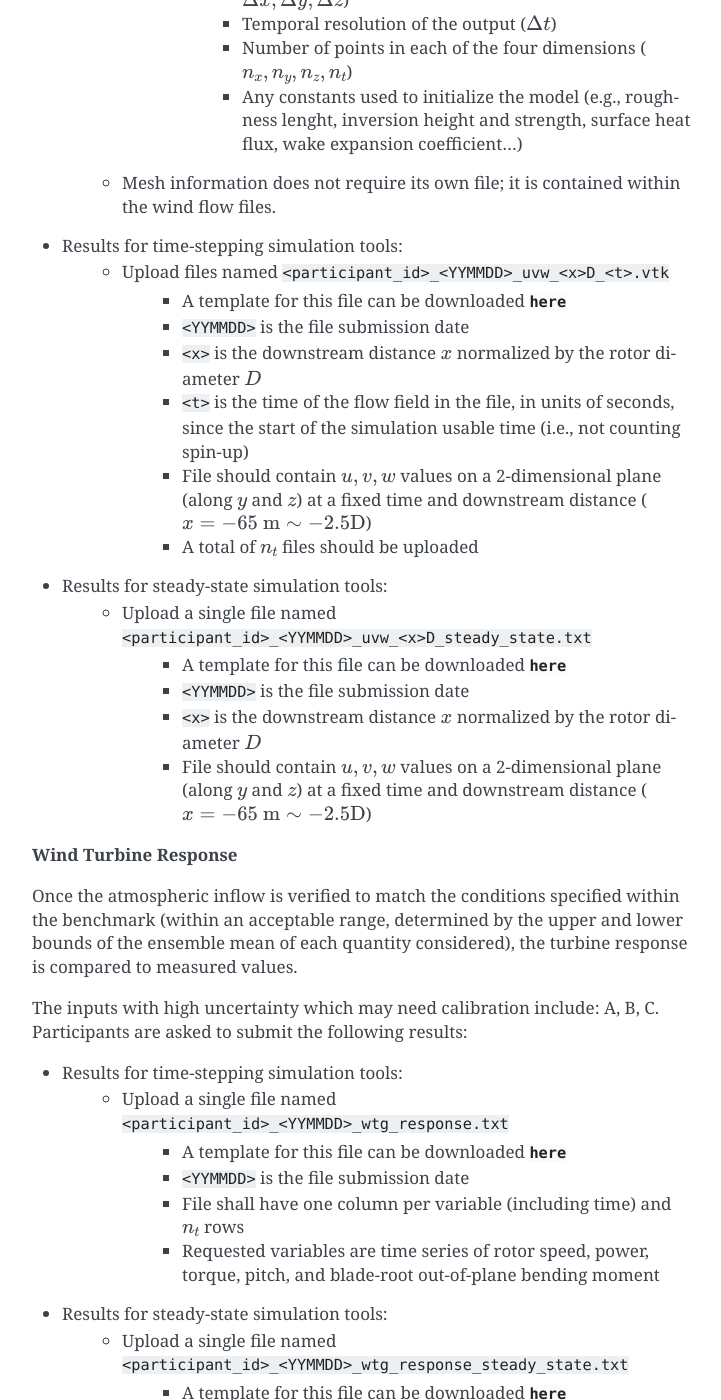
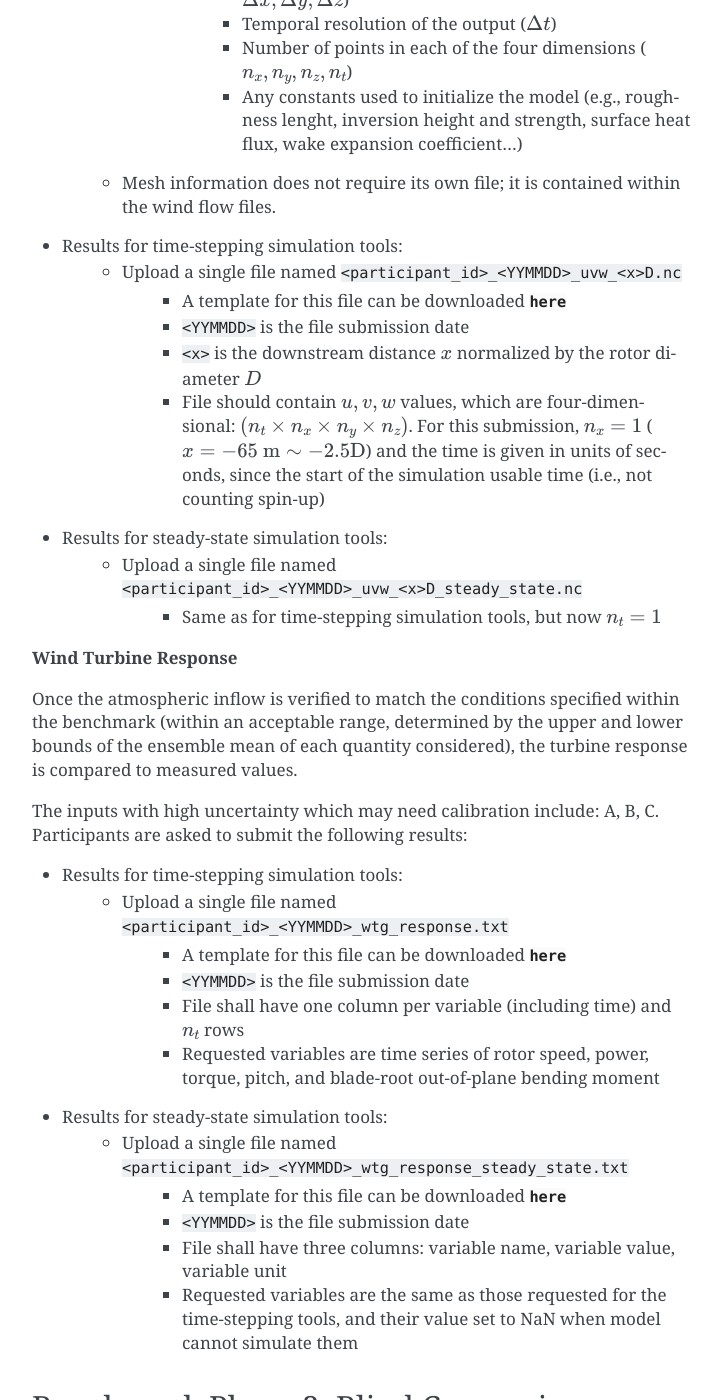
Before and after one commit to pdoubraw/wakebench_swift, a Sphinx documentation site: the page built from docs/source/simulations.rst, in a window 1280 px wide and 1400 px high, scrolled down 1736 px. Shown: the whole window, without its empty margins (388-1109 px from the left). Built offline with Sphinx 7.4.7, drawn with Linux system fonts in a browser that asks for light colours; some of the changed text lies outside the part shown.

Commit message:
updated docs for netcdf

```diff
--- a/docs/source/simulations.rst
+++ b/docs/source/simulations.rst
@@ -53,19 +53,14 @@ The inputs with high uncertainty which may need calibration include: roughness l
             - Any constants used to initialize the model (e.g., roughness lenght, inversion height and strength, surface heat flux, wake expansion coefficient...)
     - Mesh information does not require its own file; it is contained within the wind flow files.
 - Results for time-stepping simulation tools:
-    - Upload files named ``<participant_id>_<YYMMDD>_uvw_<x>D_<t>.vtk``
-        - A template for this file can be downloaded :download:`here <../../file_templates/template_181001_uvw_-2.5D_0.vtk>`
+    - Upload a single file named ``<participant_id>_<YYMMDD>_uvw_<x>D.nc``
+        - A template for this file can be downloaded :download:`here <../../file_templates/template_181001_uvw_2D.nc>`
         - ``<YYMMDD>`` is the file submission date
         - ``<x>`` is the downstream distance :math:`x` normalized by the rotor diameter :math:`D`
-        - ``<t>`` is the time of the flow field in the file, in units of seconds, since the start of the simulation usable time (i.e., not counting spin-up)
-        - File should contain :math:`u,v,w` values on a 2-dimensional plane (along :math:`y` and :math:`z`) at a fixed time and downstream distance (:math:`x=-65~\mathrm{m}\sim-2.5\mathrm{D}`)
-        - A total of :math:`n_t` files should be uploaded
+        - File should contain :math:`u,v,w` values, which are four-dimensional: :math:`(n_t \times n_x \times n_y \times n_z)`. For this submission, :math:`n_x=1` (:math:`x=-65~\mathrm{m}\sim-2.5\mathrm{D}`) and the time is given in units of seconds, since the start of the simulation usable time (i.e., not counting spin-up)
 - Results for steady-state simulation tools:
-    - Upload a single file named ``<participant_id>_<YYMMDD>_uvw_<x>D_steady_state.txt``
-        - A template for this file can be downloaded :download:`here <../../file_templates/template_181001_uvw_-2.5D_0.vtk>`
-        - ``<YYMMDD>`` is the file submission date
-        - ``<x>`` is the downstream distance :math:`x` normalized by the rotor diameter :math:`D`
-        - File should contain :math:`u,v,w` values on a 2-dimensional plane (along :math:`y` and :math:`z`) at a fixed time and downstream distance (:math:`x=-65~\mathrm{m}\sim-2.5\mathrm{D}`)
+    - Upload a single file named ``<participant_id>_<YYMMDD>_uvw_<x>D_steady_state.nc``
+        - Same as for time-stepping simulation tools, but now :math:`n_t=1`
 
 **Wind Turbine Response**
 
@@ -104,14 +99,9 @@ In both parts of this phase, participants are requested to submit their results
 - Simulation setup:
     - Same format as in Phase 1
 
-- Results for time-stepping simulation tools:
-    - Same format as in Phase 1, but now uploaded not only at :math:`x=-2.5` D, but also between :math:`x=1` D and :math:`x=8` D in :math:`1` D increments
+- Results for time-stepping simulation tools and for steady-state simulation tools:
+    - Same format as in Phase 1, but now several netcdf files are uploaded, one for each :math:`x` dsitance (i.e., not only at :math:`x=-2.5` D, but also between :math:`x=1` D and :math:`x=8` D in :math:`1` D increments)
     - The number of uploaded files will be :math:`9\times n_t` (one per downstream distance and per time)
-
-- Results for steady-state simulation tools:
-    - Same format as in Phase 1, but now uploaded not only at :math:`x=-2.5` D, but also between :math:`x=1` D and :math:`x=8` D in :math:`1` D increments
-    - The number of uploaded files will be :math:`9`, one for each :math:`x` distance requested
-
 
 Benchmark Phase 3: Iteration
 ----------------------------
```
Also changed, not shown: 11 other files.
